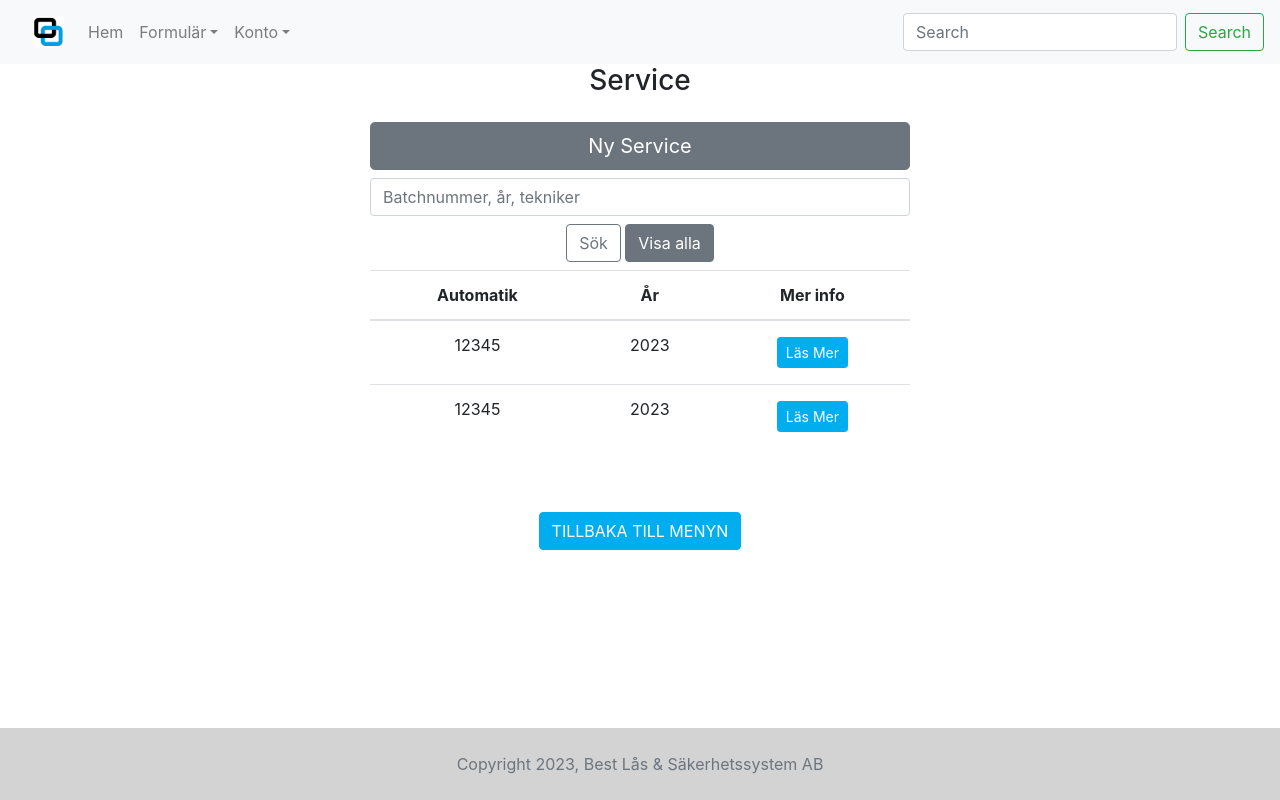
After one commit to spangen87/docu-sign, a Django app: page /forms/service/ in a window 1280 px wide. The commit adds this page. Run offline with Django 3.2, Linux system fonts and the light colour scheme; a user stored in the database is signed in; data comes from the database, SQL or seed files in the repository; both versions use the stored data as it was after the commit; some libraries are stand-ins or nearby versions.

Commit message:
feat: Add view, url and template for service

```diff
--- a/door_automation_forms/templates/door_automation_forms/all_forms.html
+++ b/door_automation_forms/templates/door_automation_forms/all_forms.html
@@ -18,12 +18,14 @@
             <a href="{% url 'new_risk_analysis' %}" class="btn btn-lg btn-block btn-info text-uppercase">Ny Riskanalys</a>
             <a href="{% url 'new_control_chart' %}" class="btn btn-lg btn-block btn-info text-uppercase">Nytt Kontrollschema</a>
             <a href="{% url 'new_installation_description' %}" class="btn btn-lg btn-block btn-info text-uppercase">Ny Installationsbeskrivning</a>
+            <a href="{% url 'new_service' %}" class="btn btn-lg btn-block btn-info text-uppercase">Ny Service</a>
 
             <hr>
             <a class="btn btn-lg btn-block btn-secondary text-uppercase" href="{% url 'object' %}">Hantera Objekt</a>
             <a class="btn btn-lg btn-block btn-secondary text-uppercase" href="{% url 'risk_analysis' %}">Hantera Riskanalyser</a>
             <a class="btn btn-lg btn-block btn-secondary text-uppercase" href="{% url 'control_charts' %}">Hantera Kontrollscheman</a>
             <a class="btn btn-lg btn-block btn-secondary text-uppercase" href="{% url 'installation_description' %}">Hantera Installationsbeskrivning</a>
+            <a class="btn btn-lg btn-block btn-secondary text-uppercase" href="{% url 'service' %}">Hantera Servicar</a>
         </div>
     </div>
 </div>
--- /dev/null
+++ b/door_automation_forms/templates/door_automation_forms/service.html
@@ -0,0 +1,51 @@
+{% extends "base.html" %}
+{% load static %}
+
+{% block title %}Service{% endblock %}
+
+{% block content %}
+<div class="container h-100">
+    <div class="row h-100">
+        <div class="col-12 col-md-6 my-auto mx-auto text-center">
+            <h3 class="py-3 mt-5">
+                Service
+            </h3>
+        </div>
+    </div>
+    <div class="row">
+        <div class="col-12 col-md-6 text-center mx-auto mb-5">
+            <a class="btn btn-lg btn-block btn-secondary" href="{% url 'new_service' %}">Ny Service</a>
+            <div class="table-responsive mb-5">
+                <form method="GET" action="{% url 'service' %}" class="form mt-2 mt-md-2">
+                    <input class="form-control mr-sm-2" type="text" name="q" placeholder="Batchnummer, år, tekniker" aria-label="Sök">
+                    <button class="btn btn-outline-secondary my-2 btn-inline" type="submit">Sök</button>
+                    <a class="btn btn-secondary" href="{% url 'service' %}">Visa alla</a>
+                </form>
+                <table class="table table-hover">
+                    <thead>
+                        <tr>
+                            <th scope="col">Automatik</th>
+                            <th scope="col">År</th>
+                            <th scope="col">Mer info</th>
+                        </tr>
+                    </thead>
+                    <tbody>
+                        {% for service in services %}
+                        <tr>
+                            <td>{{ service.door_automatic }}</td>
+                            <td>{{ service.service_year }}</td>
+                            <td><a class="btn btn-info btn-sm mb-1 mt-1" href="#">Läs
+                                    Mer</a></td>
+                        </tr>
+                        {% endfor %}
+                    </tbody>
+                </table>
+            </div>
+            <div class="col-12 mb-5">
+                <a href="{% url 'forms' %}" class="btn btn-info text-uppercase">Tillbaka till menyn</a>
+            </div>
+        </div>
+    </div>
+</div>
+
+{% endblock %}
--- a/door_automation_forms/urls.py
+++ b/door_automation_forms/urls.py
@@ -23,4 +23,5 @@ urlpatterns = [
     path('installationsbeskrivning_detaljer/<int:installation_description_id>', views.installation_description_details, name='installation_description_details'),
     path('redigera_installationsbeskrivning/<int:installation_description_id>', views.edit_installation_description, name='edit_installation_description'),
     path('ny_service/', views.new_service, name='new_service'),
+    path('service/', views.service, name='service'),
 ]
--- a/door_automation_forms/views.py
+++ b/door_automation_forms/views.py
@@ -559,3 +559,52 @@ def new_service(request):
     template = 'door_automation_forms/ny_service.html'
 
     return render(request, template, context)
+
+
+@login_required
+def service(request):
+    """
+    A view to render all services
+    """
+    services = Service.objects.all()
+    query = None
+    sort = None
+    direction = None
+
+    if request.GET:
+        if 'sort' in request.GET:
+            sortkey = request.GET['sort']
+            sort = sortkey
+            # if sortkey == 'object':
+            #     sortkey = 'lower_object'
+            #     descriptions = descriptions.annotate(
+            #         lower_object=Lower('object_name'))
+
+            if 'direction' in request.GET:
+                direction = request.GET['direction']
+                if direction == 'desc':
+                    sortkey = f'-{sortkey}'
+            services = services.order_by(sortkey)
+
+        if 'q' in request.GET:
+            query = request.GET['q']
+            if not query:
+                messages.error(request, "Ingen sökterm angiven!")
+
+            queries = Q(
+                service_year__icontains=query) | Q(
+                    technician__icontains=query) | Q(
+                        door_automatic__batch_number__icontains=query)
+            services = services.filter(queries)
+
+    template = 'door_automation_forms/service.html'
+
+    current_sorting = f'{sort}_{direction}'
+
+    context = {
+        'services': services,
+        'search_term': query,
+        'current_sorting': current_sorting,
+    }
+
+    return render(request, template, context)
```
Also changed, not shown: db.sqlite3.
